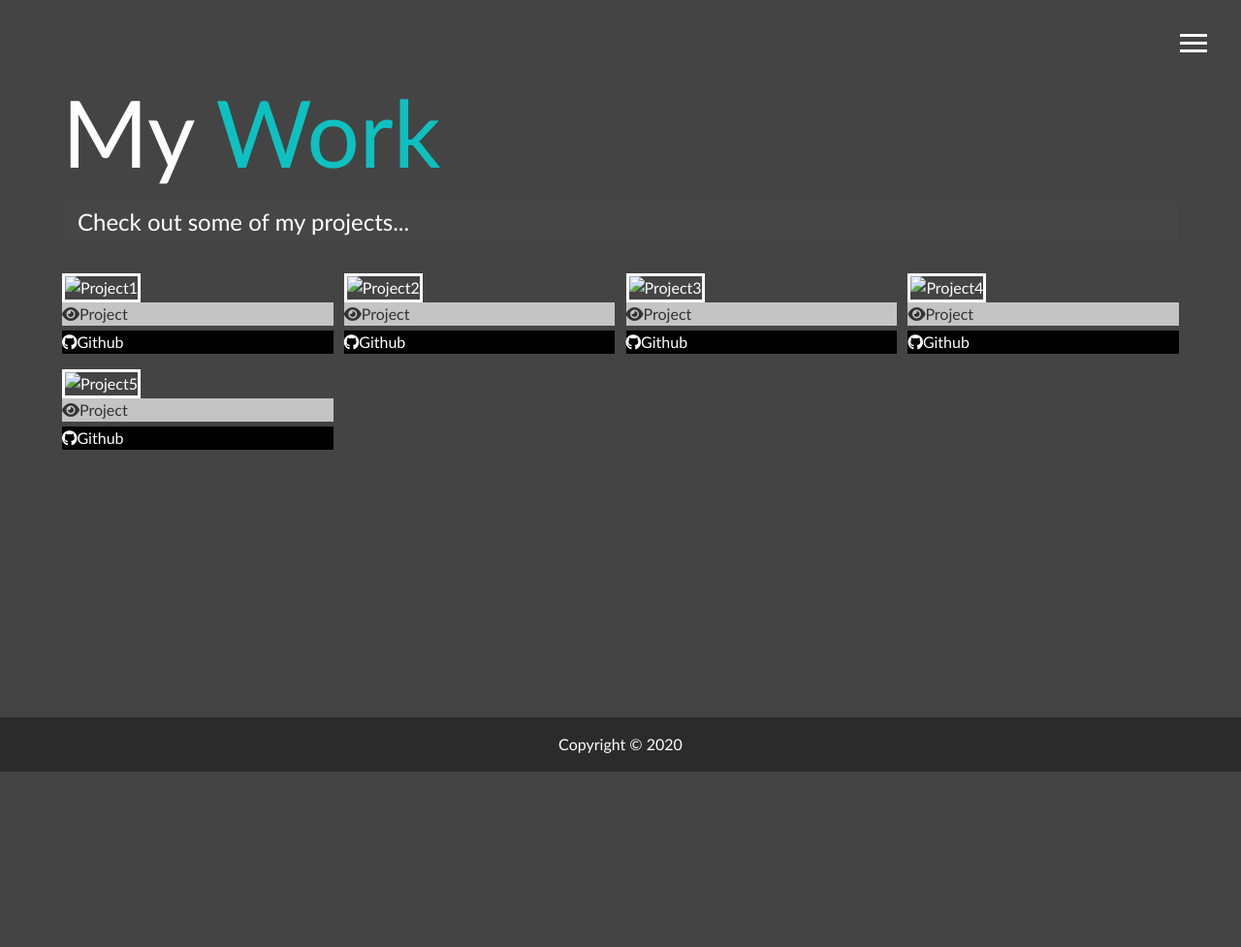
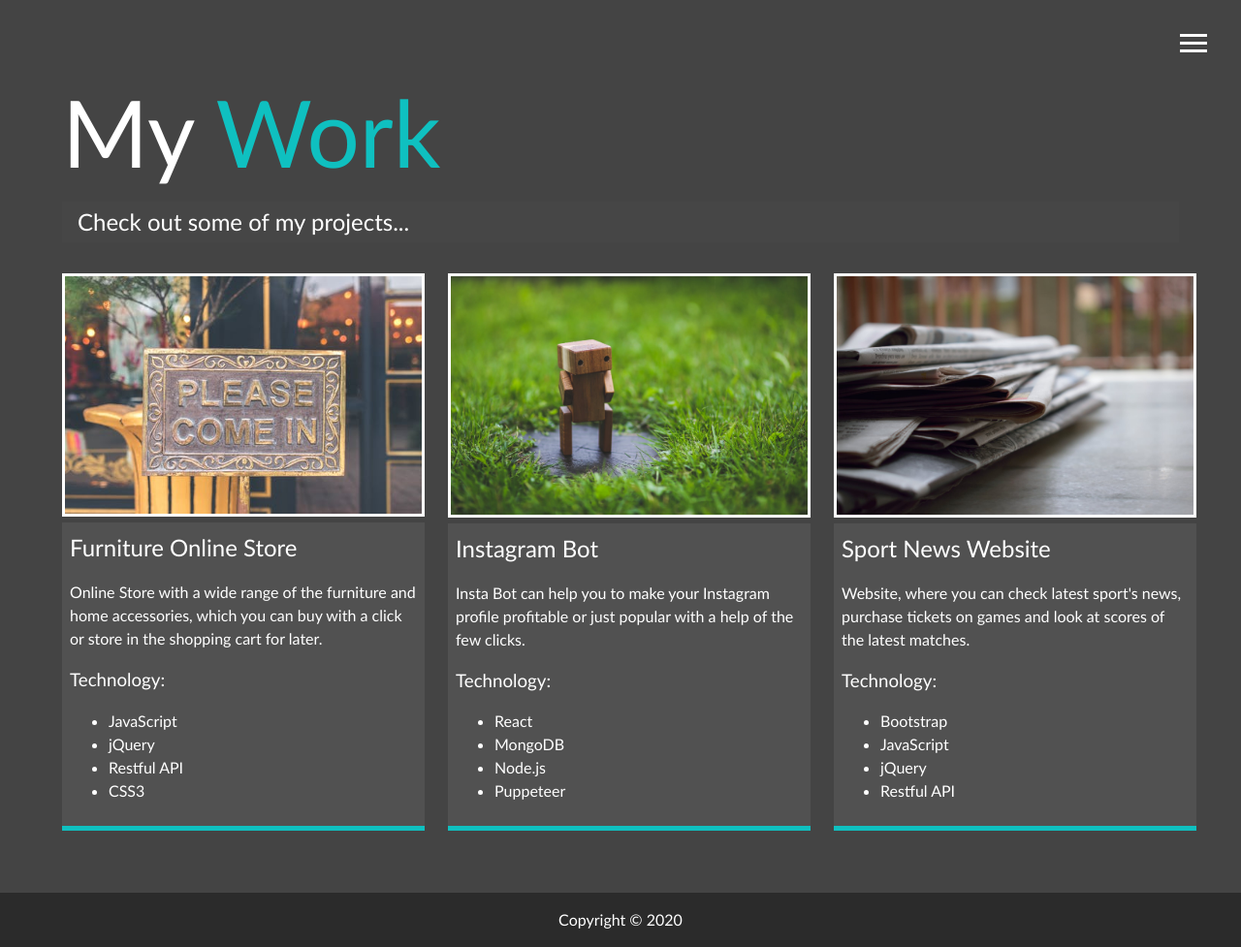
Before and after one commit to Oleksii13/modern_portfolio, a PHP site: page /dist/work.html in a window 1280 px wide. Shown: the whole page at 97% size. Before the commit the page ends 796 px from the top, so only its background shows below. Run offline with PHP 8.4, Linux system fonts and the light colour scheme; some libraries are stand-ins or nearby versions.

Commit message:
projects update

```diff
--- a/dist/css/main.css
+++ b/dist/css/main.css
@@ -115,7 +115,7 @@ body {
       width: 100%;
       height: 100%;
       z-index: -1;
-      background: rgba(68, 68, 68, 0.8); }
+      background: rgba(68, 68, 68, 0.9); }
 
 h1,
 h2,
@@ -163,7 +163,7 @@ main {
 .about-info {
   display: grid;
   grid-gap: 30px;
-  grid-template-areas: 'bioimage bio bio' 'job1 job2 job3';
+  grid-template-areas: 'bioimage bio bio';
   grid-template-columns: repeat(3, 1fr); }
   .about-info .bio-image {
     grid-area: bioimage;
@@ -173,28 +173,30 @@ main {
   .about-info .bio {
     grid-area: bio;
     font-size: 1.5rem; }
-  .about-info .job1 {
-    grid-area: job1; }
-  .about-info .job2 {
-    grid-area: job2; }
-  .about-info .job3 {
-    grid-area: job3; }
-  .about-info .job {
-    background: #515151;
-    padding: 0.5rem;
-    border-bottom: #0fc0c0 5px solid; }
 
 .projects {
   display: grid;
-  grid-gap: 0.7rem;
-  grid-template-columns: repeat(3, 1fr); }
+  grid-gap: 1rem;
+  grid-template-columns: repeat(3, 1fr);
+  width: 100vw;
+  margin: 0 auto;
+  max-width: 1170px;
+  display: grid;
+  grid-template-columns: repeat(auto-fit, minmax(260px, 1fr));
+  grid-column-gap: 1.5rem;
+  grid-row-gap: 2rem; }
   .projects img {
     width: 100%;
-    border: 3px #fff solid; }
+    border: 3px #fff solid;
+    overflow: hidden; }
     .projects img:hover {
       opacity: 0.5;
       border-color: #0fc0c0;
       transition: all 0.5s ease-out; }
+  .projects .readme {
+    background: #515151;
+    padding: 0.5rem;
+    border-bottom: #0fc0c0 5px solid; }
 
 .boxes {
   display: flex;
@@ -241,7 +243,7 @@ main {
 
 @media screen and (min-width: 1171px) {
   .projects {
-    grid-template-columns: repeat(4, 1fr); } }
+    grid-template-columns: repeat(3, 1fr); } }
 
 @media screen and (min-width: 769px) and (max-width: 1170px) {
   .projects {
--- a/dist/work.html
+++ b/dist/work.html
@@ -45,59 +45,79 @@
 
         <div class="projects">
             <div class="item">
-                <a href="#!">
-                    <img src="" alt="Project1">
+                <a target="_blank" href="https://home-furniture.netlify.com/">
+                    <img src="img/furniture_house.jpeg" alt="Project1">
                 </a>
-                <a href="#!" class="btn-light">
+                <!-- <a href="https://home-furniture.netlify.com/" class="btn-light">
+                    <i class="fas fa-eye"></i>Project
+                </a>
+                <a href="https://github.com/Oleksii13/house_furniture" class="btn-dark">
+                    <i class="fab fa-github"></i>Github
+                </a> -->
+                <div class="readme">
+                    <h2>Furniture Online Store</h2>
+                    <p>Online Store with a wide range of the furniture and home accessories, which you can buy with a
+                        click or store in the shopping cart for later.
+                        <h3>Technology:</h3>
+                        <ul>
+                            <li>JavaScript</li>
+                            <li>jQuery</li>
+                            <li>Restful API</li>
+                            <li>CSS3</li>
+                        </ul>
+                    </p>
+                </div>
+            </div>
+            <div class="item">
+                <a target="_blank" href="https://instagram-auto-bot.herokuapp.com/">
+                    <img src="img/inst_bot.jpg" alt="Project2">
+                </a>
+                <!-- <a href="#!" class="btn-light">
                     <i class="fas fa-eye"></i>Project
                 </a>
                 <a href="#!" class="btn-dark">
                     <i class="fab fa-github"></i>Github
-                </a>
+                </a> -->
+                <div class="readme">
+                    <h2>Instagram Bot</h2>
+                    <p>Insta Bot can help you to make your Instagram profile profitable or just popular with a help of
+                        the few clicks.
+                        <h3>Technology:</h3>
+                        <ul>
+                            <li>React</li>
+                            <li>MongoDB</li>
+                            <li>Node.js</li>
+                            <li>Puppeteer</li>
+                        </ul>
+                    </p>
+                    </p>
+                </div>
             </div>
             <div class="item">
-                <a href="#!">
-                    <img src="" alt="Project2">
+                <a target="_blank" href="https://north-sport-news.netlify.com/">
+                    <img src="img/news.jpeg" alt="Project3">
                 </a>
-                <a href="#!" class="btn-light">
+                <!-- <a href="#!" class="btn-light">
                     <i class="fas fa-eye"></i>Project
                 </a>
                 <a href="#!" class="btn-dark">
                     <i class="fab fa-github"></i>Github
-                </a>
-            </div>
-            <div class="item">
-                <a href="#!">
-                    <img src="" alt="Project3">
-                </a>
-                <a href="#!" class="btn-light">
-                    <i class="fas fa-eye"></i>Project
-                </a>
-                <a href="#!" class="btn-dark">
-                    <i class="fab fa-github"></i>Github
-                </a>
-            </div>
-            <div class="item">
-                <a href="#!">
-                    <img src="" alt="Project4">
-                </a>
-                <a href="#!" class="btn-light">
-                    <i class="fas fa-eye"></i>Project
-                </a>
-                <a href="#!" class="btn-dark">
-                    <i class="fab fa-github"></i>Github
-                </a>
-            </div>
-            <div class="item">
-                <a href="#!">
-                    <img src="" alt="Project5">
-                </a>
-                <a href="#!" class="btn-light">
-                    <i class="fas fa-eye"></i>Project
-                </a>
-                <a href="#!" class="btn-dark">
-                    <i class="fab fa-github"></i>Github
-                </a>
+                </a> -->
+                <div class="readme">
+                    <h2>Sport News Website</h2>
+                    <p>Website, where you can check latest sport's news, purchase tickets on games
+                        and look at scores of
+                        the latest matches.
+                        <h3>Technology:</h3>
+                        <ul>
+                            <li>Bootstrap</li>
+                            <li>JavaScript</li>
+                            <li>jQuery</li>
+                            <li>Restful API</li>
+                        </ul>
+                    </p>
+                    </p>
+                </div>
             </div>
         </div>
     </main>
--- a/scss/_mobile.scss
+++ b/scss/_mobile.scss
@@ -1,7 +1,7 @@
 // Widescreens
 @include mediaXl {
     .projects {
-        grid-template-columns: repeat(4, 1fr);
+        grid-template-columns: repeat(3, 1fr);
     }
 }
 
--- a/scss/main.scss
+++ b/scss/main.scss
@@ -98,12 +98,20 @@ main {
 // Work/Projects
 .projects {
   display: grid;
-  grid-gap: 0.7rem;
+  grid-gap: 1rem;
   grid-template-columns: repeat(3, 1fr);
+  width: 100vw;
+  margin: 0 auto;
+  max-width: 1170px;
+  display: grid;
+  grid-template-columns: repeat(auto-fit, minmax(260px, 1fr));
+  grid-column-gap: 1.5rem;
+  grid-row-gap: 2rem;
 
   img {
     width: 100%;
     border: 3px #fff solid;
+    overflow: hidden;
 
     &:hover {
       opacity: 0.5;
@@ -111,6 +119,14 @@ main {
       @include easeOut;
     }
   }
+
+  .readme {
+    background: lighten($primary-color, 5);
+    padding: 0.5rem;
+    border-bottom: $secondary-color 5px solid;
+  }
+
+
 }
 
 //Contact Page
```
Also changed, not shown: dist/img/furniture_house.jpeg (added), dist/img/inst_bot.jpg (added), dist/img/news.jpeg (added).
